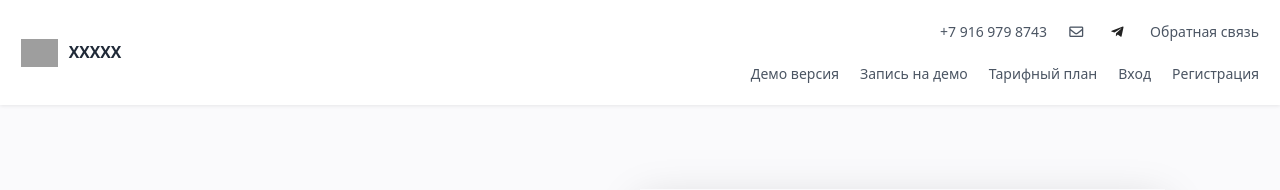
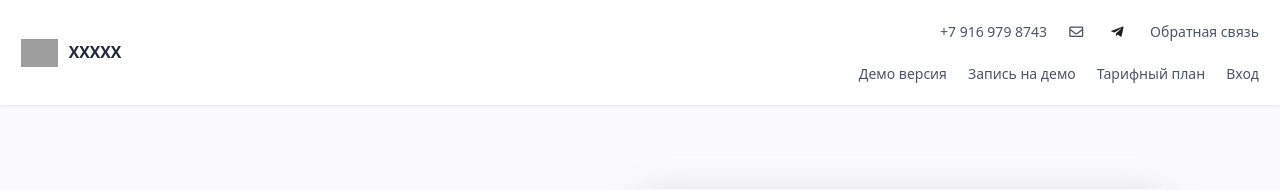
Before and after one commit to gmashtalyar/Django_Go_Swift_Kotlin_Template, a Django app: page / in a window 1280 px wide. Shown: the top 190 px of the page. Run offline with Django 4.2, Linux system fonts and the light colour scheme; parts of the project's set-up code (start-up, migrations or seed data) failed here and were passed over; some libraries are stand-ins or nearby versions; grey boxes are pictures that could not be loaded.

Commit message:
design: base delete registration

```diff
--- a/WebTemplate/main_app/templates/main/base.html
+++ b/WebTemplate/main_app/templates/main/base.html
@@ -88,7 +88,6 @@
                   {% csrf_token %}
                   {% else %}
                   <li><a href="{% url 'users:login' %}" class="text-gray-600 hover:text-blue-600 font-medium">Вход</a></li>
-                  <li><a href="{% url 'users:signup' %}" class="text-gray-600 hover:text-blue-600 font-medium">Регистрация</a></li>
                   {% endif %}
                 </ul>
               </nav>
@@ -121,7 +120,7 @@
           {% csrf_token %}
           {% else %}
           <a href="{% url 'users:login' %}" class="text-gray-600 hover:text-blue-600">Вход</a>
-          <a href="{% url 'users:signup' %}" class="text-gray-600 hover:text-blue-600 font-medium">Регистрация</a>
+
           {% endif %}
         </nav>
       </div>
```
